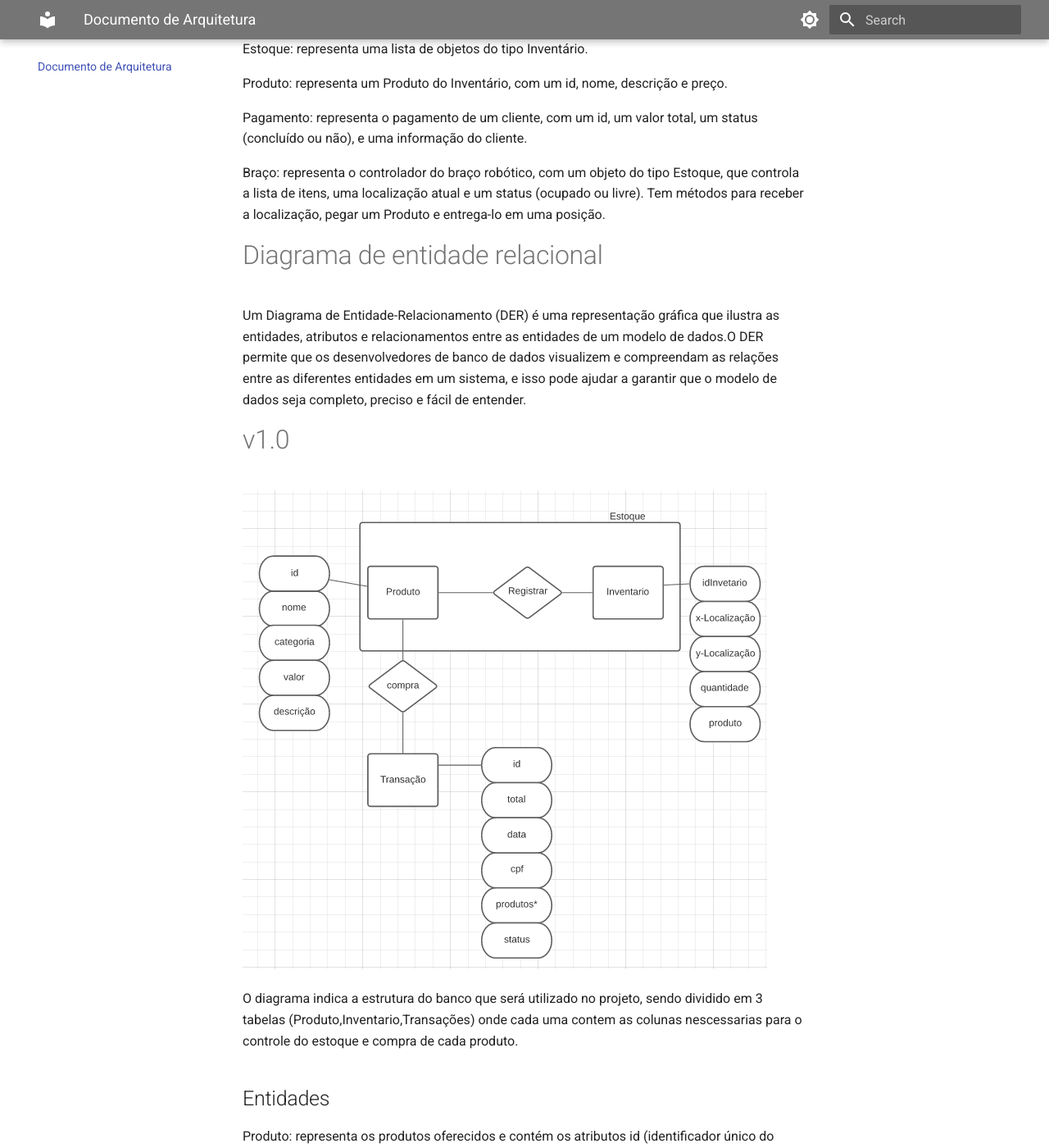
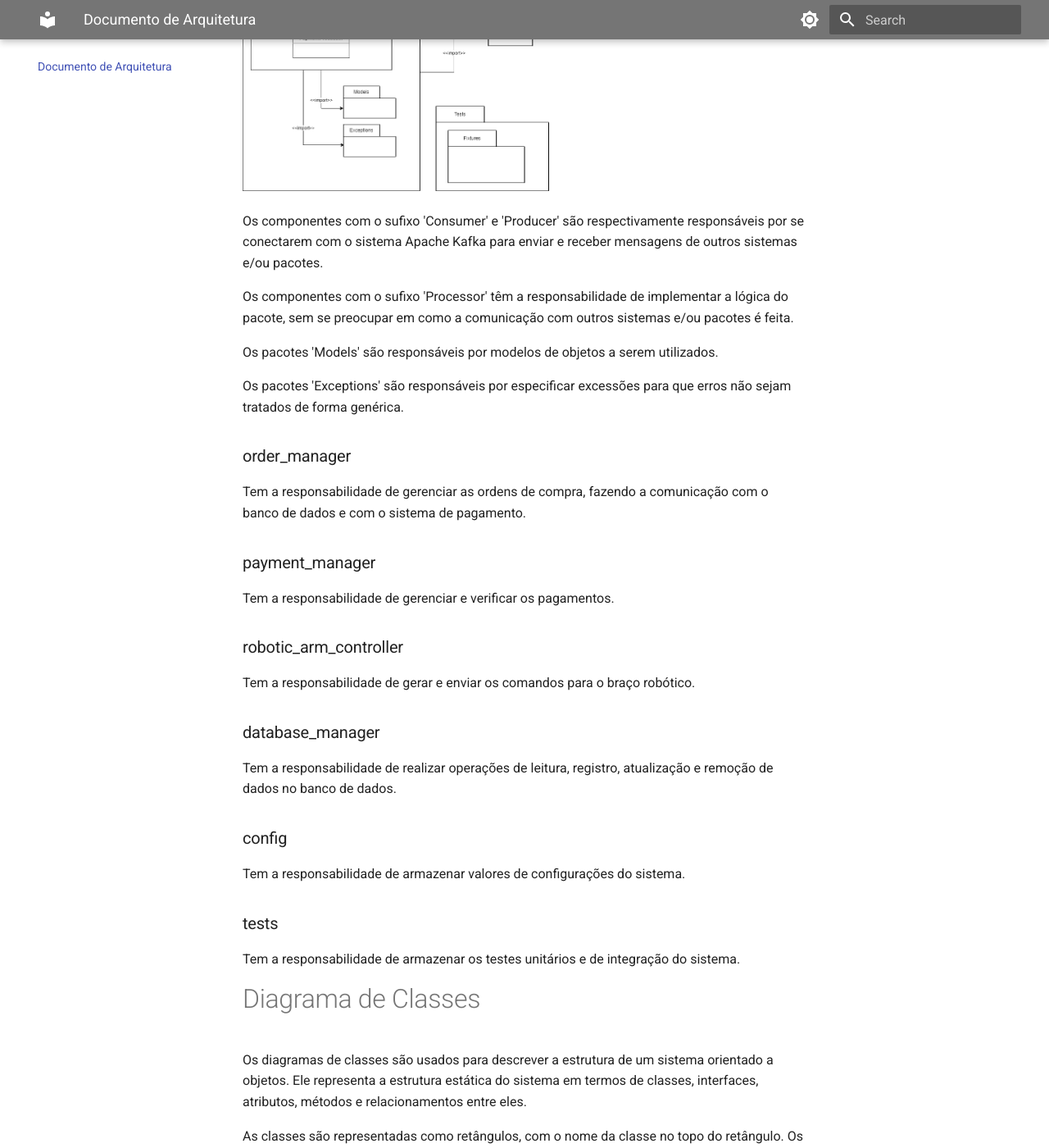
Before and after one commit to UNB-PI2-Grupo3-BracoRobotico/Documentation, an MkDocs documentation site: the page built from docs/documento_arquitetura.md, in a window 1280 px wide and 1400 px high, scrolled down 2281 px. Shown: the whole window at 82% size. Built offline with MkDocs 1.6.1 and Material for MkDocs 9.7.7, drawn with Linux system fonts in a browser that asks for light colours; some of the changed text lies outside the part shown.

Commit message:
docs: add documentation texts for backend package diagram

```diff
--- a/docs/documento_arquitetura.md
+++ b/docs/documento_arquitetura.md
@@ -25,6 +25,45 @@ Camada responsável por tratar o dado adquirido pela infra e passá-lo ao domín
 
 Camada encapsulado do sistema frontend que não é afetada por mudanças fora dessa camada (com exceções de mudanças na regra do negócio). Nessa camada que é definida os usecases, entidades e falhas específicas do domínio. No caso de necessidade de vários usecases pode-se criar uma rotina que faz uso de um agrupamento de usecases.
 
+# Diagrama de Pacote (Back-end)
+
+Diagrama de pacotes são diagramas estruturais comumente usados para simplificar os diagramas de classe complexos e organizar as classes em pacotes. Um grande benefício desse artefato é a visibilidade de alto nível do sistema a ser desenvolvido. Abaixo o grupo criou o diagrama de pacotes referente a aplicação back-end com estruturação na _Clean Architecture_.
+
+## v1.0
+
+![Diagrama de Pacote Back-End v1.0](./assets/documento_arquitetura/diagrama_pacote_backend_v1.png)
+
+Os componentes com o sufixo 'Consumer' e 'Producer' são respectivamente responsáveis por se conectarem com o sistema Apache Kafka para enviar e receber mensagens de outros sistemas e/ou pacotes.
+
+Os componentes com o sufixo 'Processor' têm a responsabilidade de implementar a lógica do pacote, sem se preocupar em como a comunicação com outros sistemas e/ou pacotes é feita.
+
+Os pacotes 'Models' são responsáveis por modelos de objetos a serem utilizados.
+
+Os pacotes 'Exceptions' são responsáveis por especificar excessões para que erros não sejam tratados de forma genérica.
+
+### order_manager
+
+Tem a responsabilidade de gerenciar as ordens de compra, fazendo a comunicação com o banco de dados e com o sistema de pagamento.
+
+### payment_manager
+
+Tem a responsabilidade de gerenciar e verificar os pagamentos.
+
+### robotic_arm_controller
+
+Tem a responsabilidade de gerar e enviar os comandos para o braço robótico.
+
+### database_manager
+
+Tem a responsabilidade de realizar operações de leitura, registro, atualização e remoção de dados no banco de dados.
+
+### config
+
+Tem a responsabilidade de armazenar valores de configurações do sistema.
+
+### tests
+
+Tem a responsabilidade de armazenar os testes unitários e de integração do sistema.
 
 # Diagrama de Classes
 
```
Also changed, not shown: docs/assets/documento_arquitetura/diagrama_pacote_backend_v1.png (renamed from docs/assets/documento_arquitetura/diagrama_pacotes_backend_v1.png).
